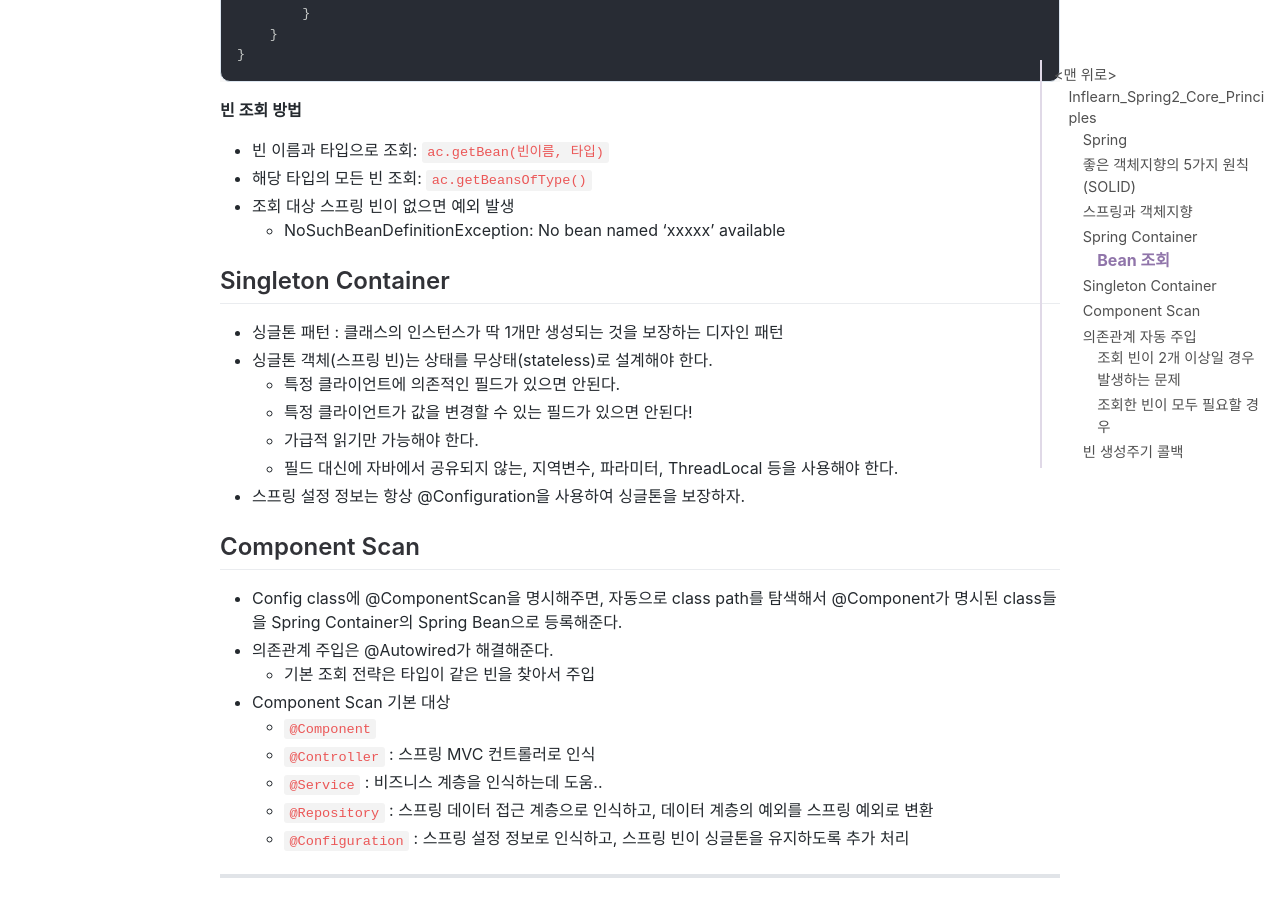
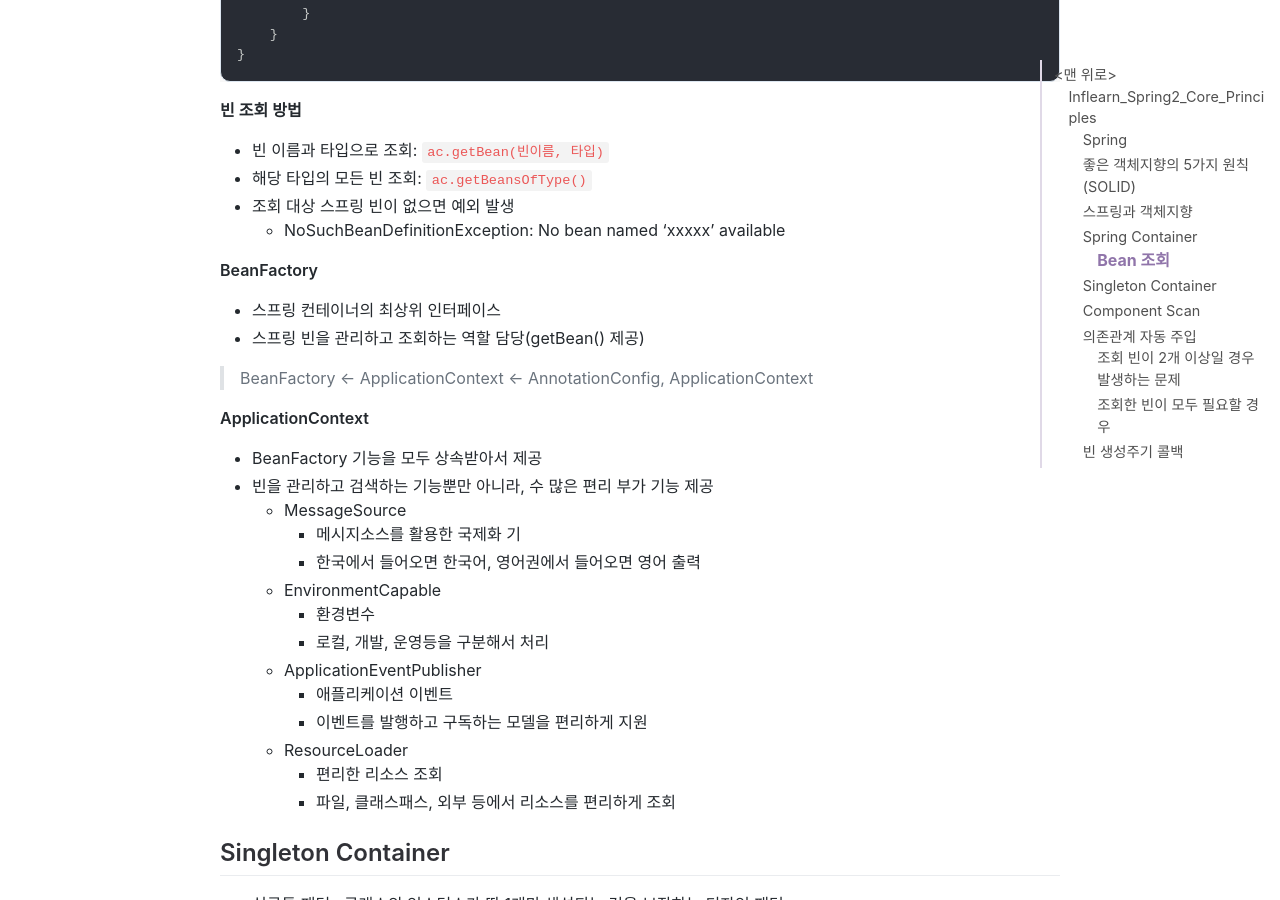
Before and after one commit to jihunparkme/jihunparkme.github.io, a Jekyll site: the page built from _posts/2021-05-31-Spring-Core.md, in a window 1280 px wide and 900 px high, scrolled down 3951 px. Built offline with Jekyll 4.4.1, drawn with Linux system fonts in a browser that asks for light colours; nearby versions of some CDN libraries; comment, search, counter and statistics services are not loaded; some of the changed text lies outside the part shown.

Commit message:
[Spring] BeanFactory, ApplicationContext

```diff
--- a/_posts/2021-05-31-Spring-Core.md
+++ b/_posts/2021-05-31-Spring-Core.md
@@ -150,6 +150,30 @@ void findApplicationBean() {
 - 해당 타입의 모든 빈 조회: `ac.getBeansOfType()`
 - 조회 대상 스프링 빈이 없으면 예외 발생
   - NoSuchBeanDefinitionException: No bean named 'xxxxx' available
+
+**BeanFactory**
+
+- 스프링 컨테이너의 최상위 인터페이스
+- 스프링 빈을 관리하고 조회하는 역할 담당(getBean() 제공)
+
+> BeanFactory <- ApplicationContext <- AnnotationConfig, ApplicationContext
+
+**ApplicationContext**
+
+- BeanFactory 기능을 모두 상속받아서 제공
+- 빈을 관리하고 검색하는 기능뿐만 아니라, 수 많은 편리 부가 기능 제공
+  - MessageSource
+    - 메시지소스를 활용한 국제화 기
+    - 한국에서 들어오면 한국어, 영어권에서 들어오면 영어 출력
+  - EnvironmentCapable
+    - 환경변수
+    - 로컬, 개발, 운영등을 구분해서 처리
+  - ApplicationEventPublisher
+    - 애플리케이션 이벤트
+    - 이벤트를 발행하고 구독하는 모델을 편리하게 지원
+  - ResourceLoader
+    - 편리한 리소스 조회
+    - 파일, 클래스패스, 외부 등에서 리소스를 편리하게 조회
 
 
 
```
